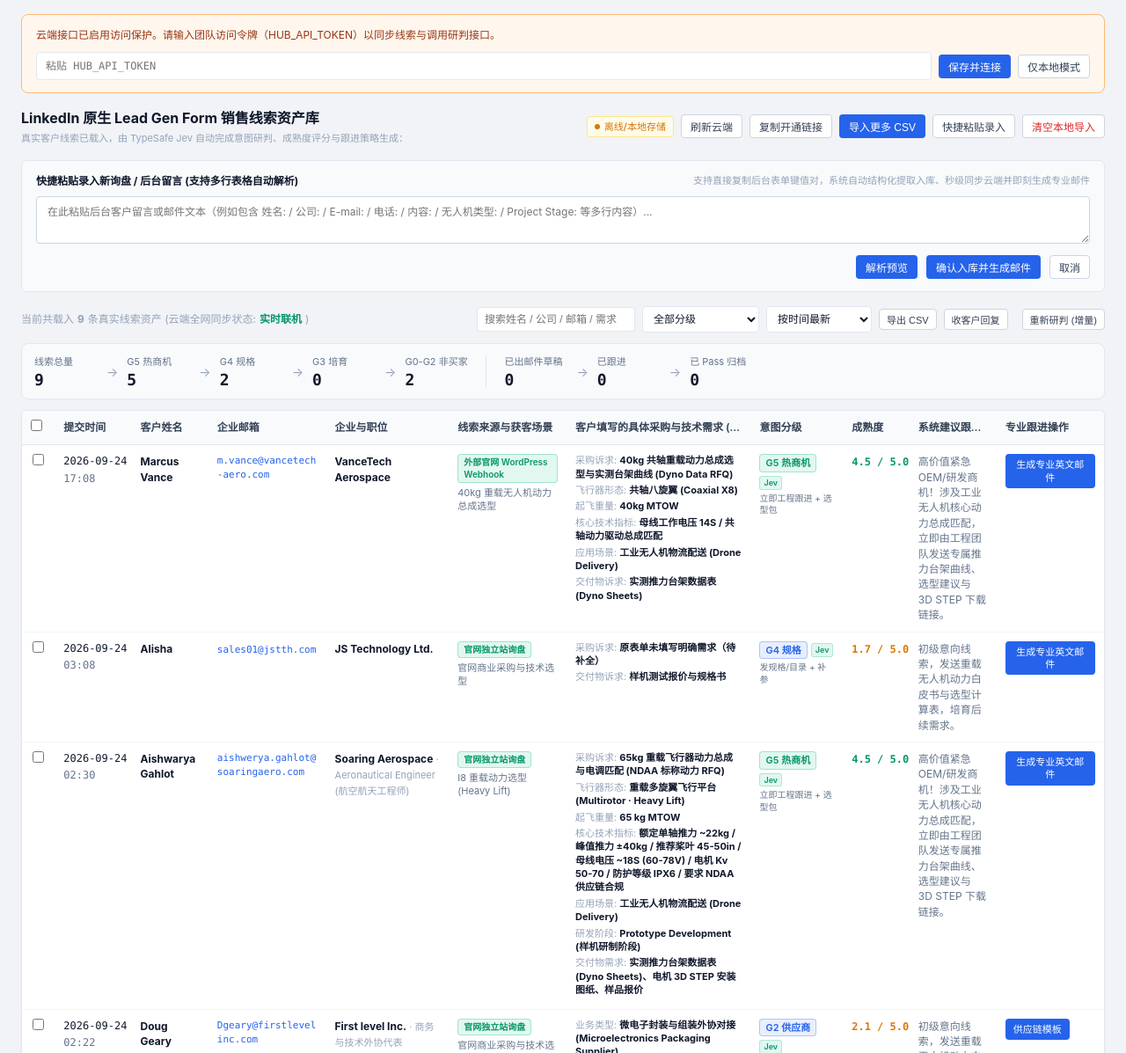
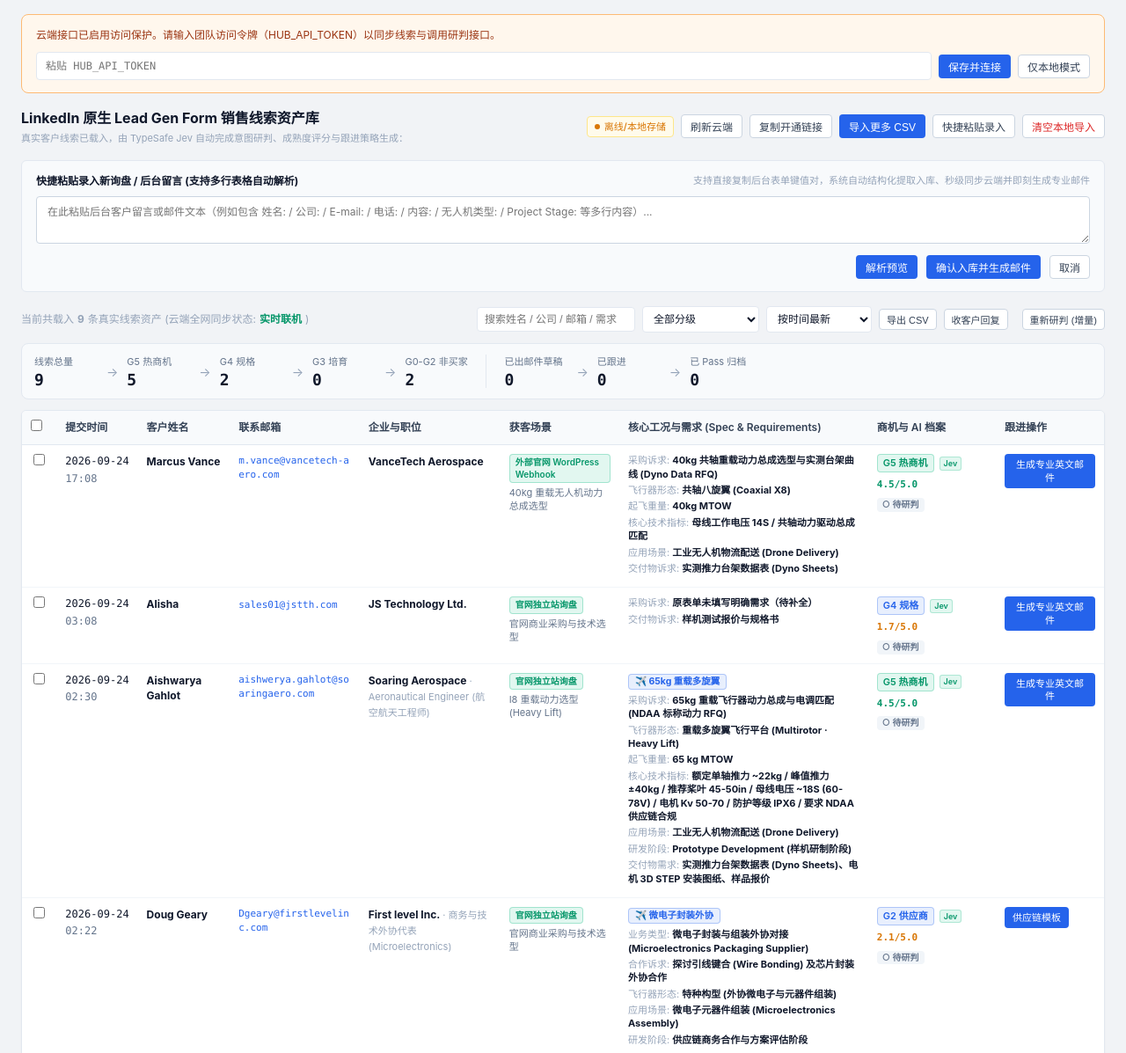
Before and after one commit to wallysuda/ipet-lead-hub, a website with bundled scripts: page index.html in a window 1280 px wide. Shown: the top 1197 px of the page at 88% size. Built offline with nearby package versions, Linux system fonts and the light colour scheme; files whose address does not match are found by name.

Commit message:
feat(table): streamline lead assets table from 11 to 9 columns, highlight engineering airframe spec tags, and surface AI readiness status

```diff
--- a/index.html
+++ b/index.html
@@ -136,29 +136,25 @@
           <colgroup>
             <col style="width: 3.2%;">
             <col style="width: 7.5%;">
-            <col style="width: 7.5%;">
-            <col style="width: 11.5%;">
+            <col style="width: 8.5%;">
             <col style="width: 12%;">
-            <col style="width: 11.5%;">
-            <col style="width: 18%;">
-            <col style="width: 9%;">
-            <col style="width: 6.5%;">
-            <col style="width: 8.5%;">
-            <col style="width: 10.5%;">
+            <col style="width: 13%;">
+            <col style="width: 11%;">
+            <col style="width: 23%;">
+            <col style="width: 11.8%;">
+            <col style="width: 10%;">
           </colgroup>
           <thead>
             <tr>
               <th class="col-check"><input type="checkbox" id="selectAllCheckbox" title="全选"></th>
               <th class="col-time">提交时间</th>
               <th class="col-name">客户姓名</th>
-              <th class="col-email">企业邮箱</th>
+              <th class="col-email">联系邮箱</th>
               <th class="col-org">企业与职位</th>
-              <th class="col-source">线索来源与获客场景</th>
-              <th class="col-req">客户填写的具体采购与技术需求 (Project Requirements)</th>
-              <th class="col-intent">意图分级</th>
-              <th class="col-score">成熟度</th>
-              <th class="col-strategy">系统建议跟进策略</th>
-              <th class="col-action">专业跟进操作</th>
+              <th class="col-source">获客场景</th>
+              <th class="col-req">核心工况与需求 (Spec & Requirements)</th>
+              <th class="col-intent">商机与 AI 档案</th>
+              <th class="col-action">跟进操作</th>
             </tr>
           </thead>
           <tbody id="leadsTableBody">
--- a/js/app.js
+++ b/js/app.js
@@ -1147,6 +1147,29 @@
     };
   }
 
+  // 智能识别机型形态与核心工况标签
+  function resolveEngineeringTag(lead) {
+    if (lead.ai_analysis) {
+      if (lead.ai_analysis.core_pain_points) {
+        const m = lead.ai_analysis.core_pain_points.match(/(\d+\s*kg[^\n，,、]+(?:vtol|多旋翼|无人机|固定翼)?)/i);
+        if (m) return m[1].slice(0, 24);
+      }
+      if (lead.ai_analysis.persona && lead.ai_analysis.persona.includes('VTOL')) {
+        return '17kg VTOL · I8';
+      }
+    }
+    const fullT = ((lead.raw_text || '') + ' ' + (lead.raw_requirements || '') + ' ' + JSON.stringify(lead.fields_filled || {})).toLowerCase();
+    if (fullT.includes('17kg') || fullT.includes('17 kg')) return '17kg VTOL · I8';
+    if (fullT.includes('65kg') || fullT.includes('65 kg')) return '65kg 重载多旋翼';
+    if (fullT.includes('gimbal') || fullT.includes('gremsy')) return '三轴云台 · 选型';
+    if (fullT.includes('dronex') || fullT.includes('kaixin')) return 'DroneX 展位对接';
+    if (fullT.includes('microelectronics') || fullT.includes('wire bonding')) return '微电子封装外协';
+    if (fullT.includes('vtol')) return 'VTOL 垂直起降';
+    if (fullT.includes('i8')) return 'I8 重载动力';
+    if (fullT.includes('i7')) return 'I7 动力系统';
+    return '';
+  }
+
   // 综合解析线索中的采购需求与技术意图（结构化分析）
   function synthesizeLeadFields(lead) {
     if (window.Normalizer && typeof window.Normalizer.synthesizeAnalysis === 'function') {
@@ -1329,7 +1352,7 @@
     if (leads.length === 0) {
       el.leadsTableBody.innerHTML = `
         <tr>
-          <td colspan="10" style="text-align: center; padding: 40px; color: var(--text-dim);">
+          <td colspan="9" style="text-align: center; padding: 40px; color: var(--text-dim);">
             当前暂无匹配线索资产
           </td>
         </tr>
@@ -1392,6 +1415,12 @@
       if (fullT.toLowerCase().includes("65 kg") || fullT.toLowerCase().includes("ndaa")) cleanScenario = "65kg 重载多旋翼动力总成选型 (Heavy Lift UAS)";
       else if (fullT.toLowerCase().includes("microelectronics")) cleanScenario = "微电子元器件外协对接 (Microelectronics Packaging)";
       const sourceInfo = resolveLeadSourceChannel({ ...l, channel_scenario: cleanScenario });
+
+      // 提取核心机型与工程工况标签
+      const engTag = resolveEngineeringTag(l);
+      const engTagHtml = engTag
+        ? `<div style="margin-bottom: 5px;"><span class="badge badge-info" style="font-size:10.5px; font-weight:700; padding:1px 7px;">✈️ ${escapeHtml(engTag)}</span></div>`
+        : '';
 
       // 提交时间拆成 日期 / 时间 两行
       let datePart = cleanSubmittedTime || '-';
@@ -1413,6 +1442,7 @@
         : grade.code === 'G2_SUPPLIER' ? '供应链模板'
         : grade.code === 'G3_NURTURE' ? '生成补参短问'
         : '生成专业英文邮件';
+      const actionBtnText = l.ai_analysis ? '查看/发送邮件' : escapeHtml(actionLabel);
 
       const tr = document.createElement('tr');
       tr.dataset.id = l.id;
@@ -1431,17 +1461,23 @@
           <div class="cell-source-tag"><span class="badge ${sourceInfo.badgeClass}">${escapeHtml(sourceInfo.channel)}</span></div>
           <div class="cell-source-desc" title="${escapeHtml(sourceInfo.scenario || '')}">${escapeHtml(sourceInfo.scenario || '')}</div>
         </td>
-        <td class="cell-req">${fieldsHtml}</td>
+        <td class="cell-req">
+          ${engTagHtml}
+          ${fieldsHtml}
+        </td>
         <td class="intent-cell">
-          <div class="intent-row">
+          <div class="intent-row" style="display:flex; align-items:center; gap:6px; flex-wrap:wrap;">
             <span class="badge ${badge} intent-badge">${tierLabel}</span>${liveBadge}
+            <span class="score-num ${ (grade.maturity || 0) >= 4.0 ? 'score-hi' : 'score-mid'}" style="font-size:11px;">${(grade.maturity || 0).toFixed(1)}/5.0</span>
           </div>
-          <div class="intent-action" title="${escapeHtml(grade.primary_action || '')}">${escapeHtml(grade.primary_action || '')}</div>
+          <div style="margin-top: 5px;">
+            ${l.ai_analysis
+              ? '<span class="badge badge-success" style="font-size:10px; padding:1px 6px;">● 纯正英文就绪</span>'
+              : '<span class="badge" style="font-size:10px; padding:1px 6px; background:#f1f5f9; color:#64748b;">○ 待研判</span>'}
+          </div>
         </td>
-        <td class="cell-one-line cell-score"><span class="score-num ${ (grade.maturity || 0) >= 4.0 ? 'score-hi' : 'score-mid'}">${(grade.maturity || 0).toFixed(1)} / 5.0</span></td>
-        <td class="cell-strategy">${escapeHtml(j.recommended_action || grade.primary_action || '-')}</td>
         <td class="cell-action">
-          <button class="btn btn-xs btn-primary btn-action-email" data-id="${escapeHtml(l.id)}">${escapeHtml(actionLabel)}</button>
+          <button class="btn btn-xs btn-primary btn-action-email" data-id="${escapeHtml(l.id)}">${actionBtnText}</button>
         </td>
       `;
       el.leadsTableBody.appendChild(tr);
```
